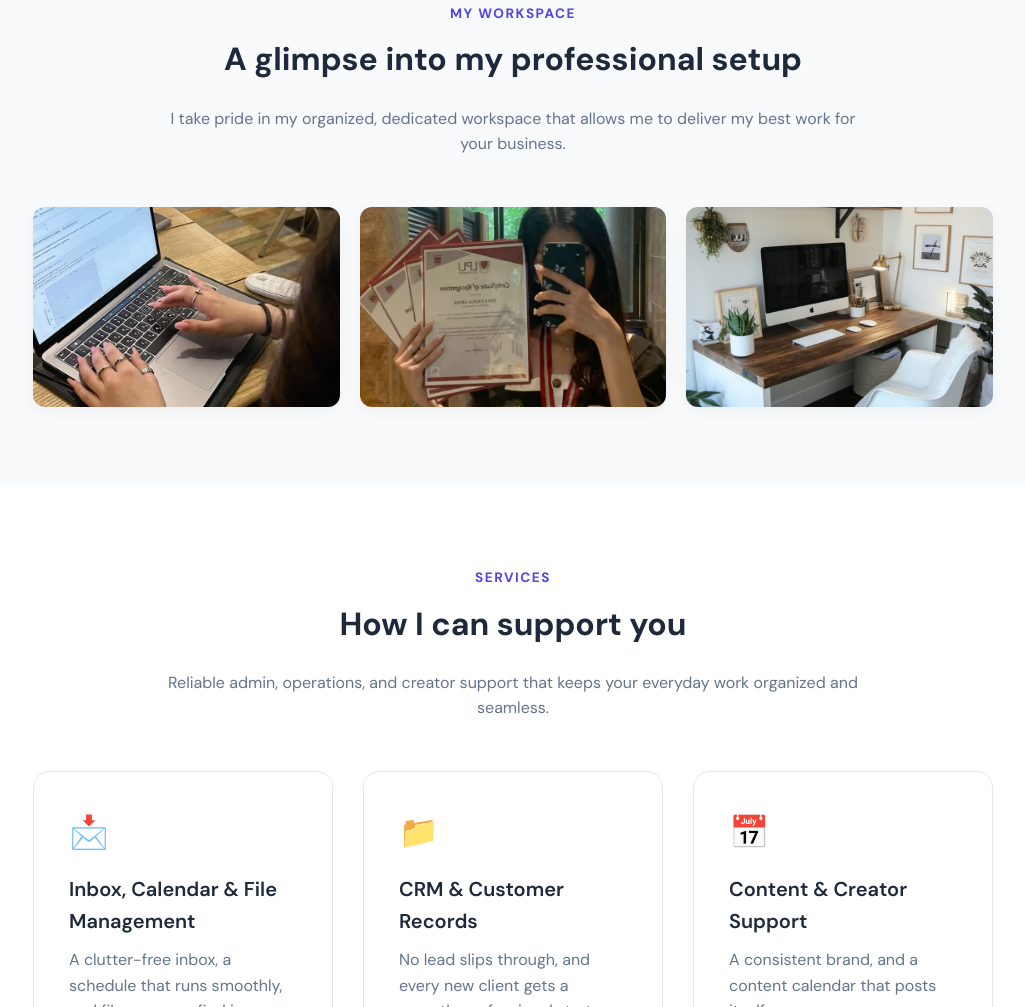
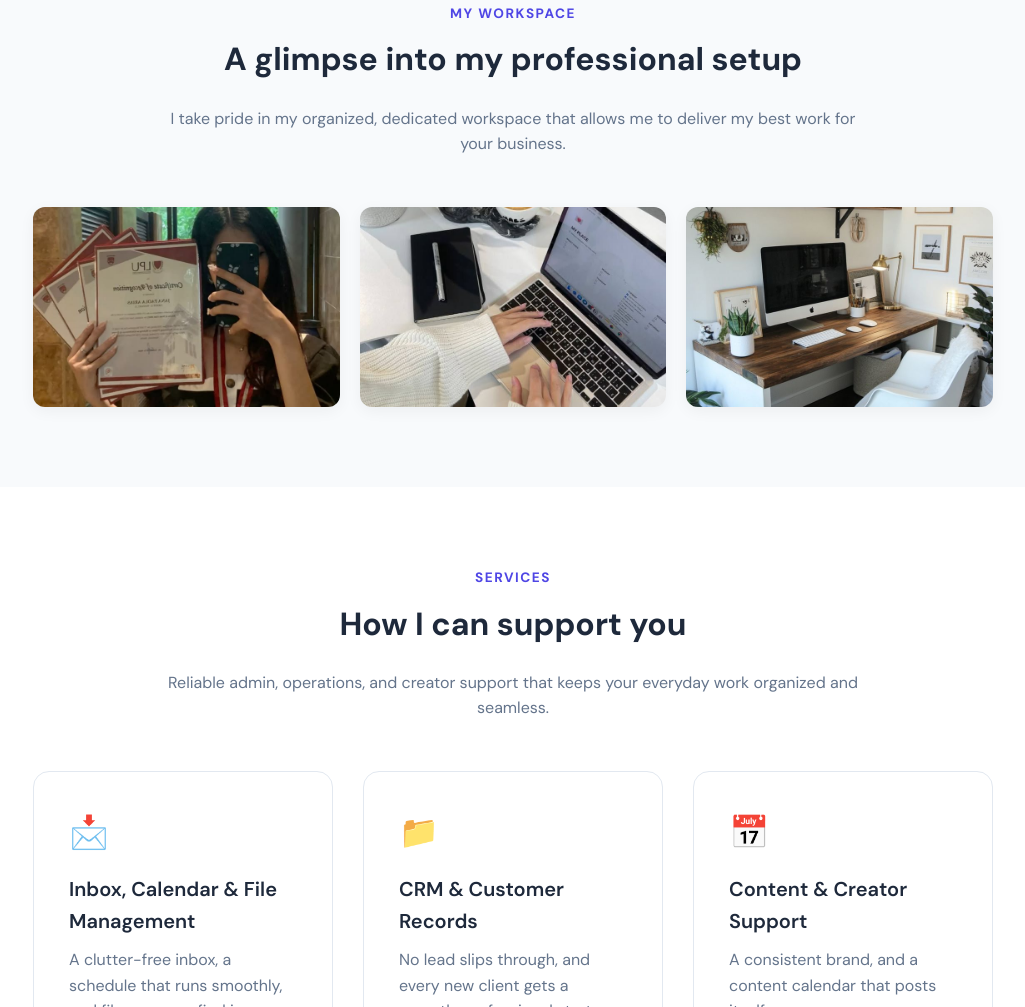
Before and after one commit to mehwishasghar958-lang/mehwish-va.github.io, a plain HTML site: page index.html in a window 1280 px wide. Shown: the part 2522-3529 px from the top of the page, without its empty margins (127-1152 px from the left). Drawn offline with Linux system fonts and the light colour scheme.

Commit message:
Update index.html

```diff
--- a/index.html
+++ b/index.html
@@ -266,10 +266,10 @@
                 <!-- PICTURE 3 GOES HERE (You can actually put all 3 here if you want a gallery, or just the 3rd one) -->
                 <div class="gallery-grid">
                     <div class="gallery-item">
-                        <img src="about.jpg" alt="Mehwish Profile">
+                        <img src="profile.jpg" alt="Mehwish Profile">
                     </div>
                     <div class="gallery-item">
-                        <img src="profile.jpg" alt="Mehwish Working">
+                        <img src="new.jpg" alt="Mehwish Working">
                     </div>
                     <div class="gallery-item">
                         <img src="workspace.jpg" alt="Mehwish Workspace">
```
